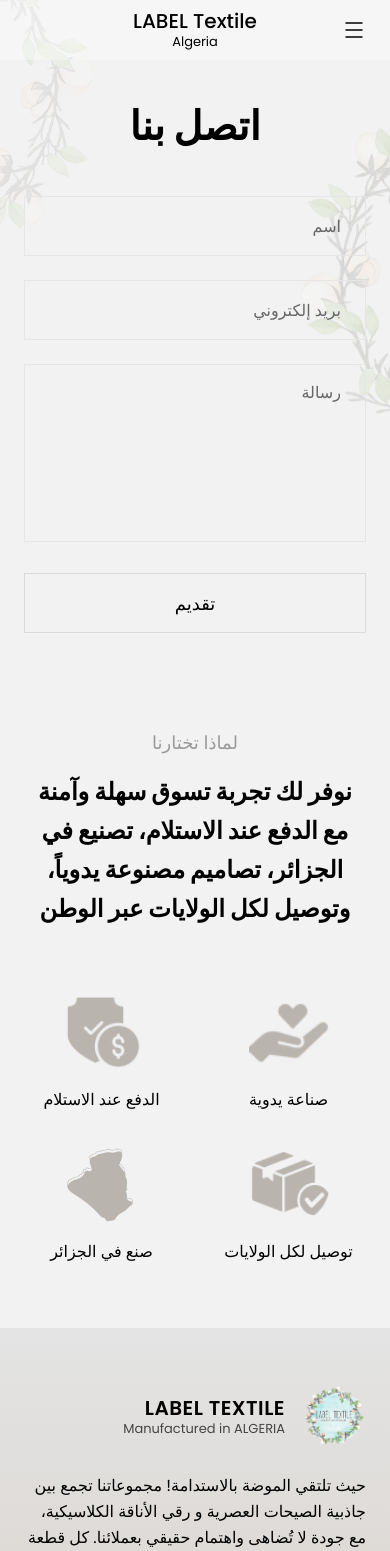
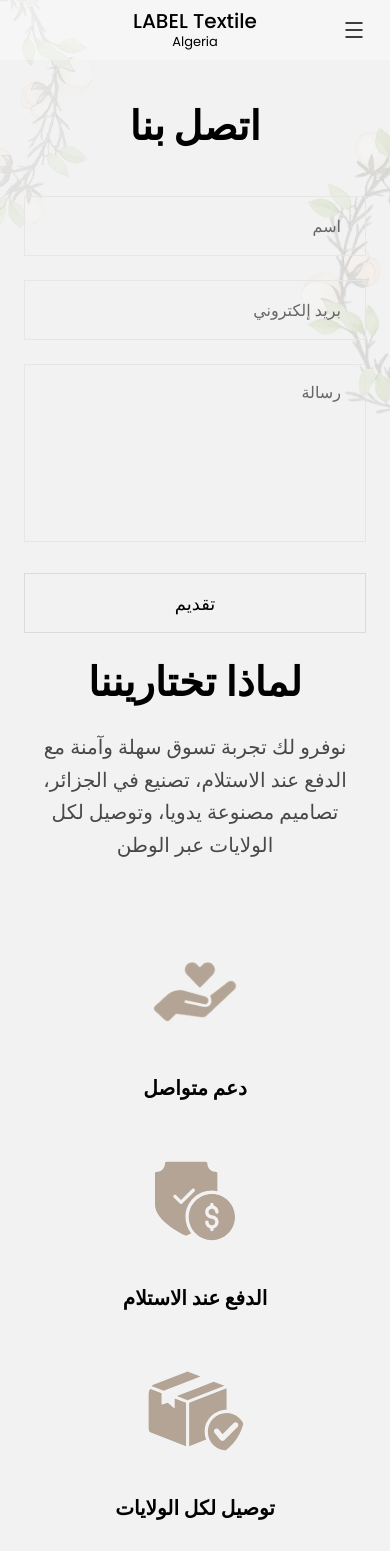
Before and after one commit to elevateitsystems/maseri, a Next.js app: page /contact in a window 390 px wide. Shown: the top 1551 px of the page. Built offline with nearby package versions, Linux system fonts and the light colour scheme.

Commit message:
refactor: standardize Features component usage, clean up global layout styles, and optimize CategoryCarousel responsive behavior

```diff
--- a/src/app/about/page.tsx
+++ b/src/app/about/page.tsx
@@ -3,6 +3,7 @@
 import AboutCommitment from "@/components/about/AboutCommitment";
 import AboutExperience from "@/components/about/AboutExperience";
 import AboutClosing from "@/components/about/AboutClosing";
+import Features from "@/components/home/components/Features";
 
 export default function AboutPage() {
   return (
@@ -11,6 +12,7 @@
       <AboutCommitment />
       <AboutExperience />
       <AboutClosing />
+      <Features/>
     </main>
   );
 }
--- a/src/app/layout.tsx
+++ b/src/app/layout.tsx
@@ -39,7 +39,7 @@
       className={`${inter.variable} ${almarai.variable} ${poppins.variable} h-full antialiased`}
     >
       <link href="https://fonts.googleapis.com/css2?family=Cormorant+Garamond:wght@400;500;600&display=swap" rel="stylesheet" />
-      <body className="font-almarai min-h-full flex flex-col bg-background text-foreground">
+      <body className="font-almarai min-h-full flex flex-col">
         <Navbar />
         <div className="bg-[#F2F2F2]">{children}</div>
         <Footer />
--- a/src/components/Footer.tsx
+++ b/src/components/Footer.tsx
@@ -7,7 +7,7 @@
   return (
     <footer className="relative w-full overflow-hidden font-poppins">
       {/* Background gradient — unchanged */}
-      <div className="absolute inset-0 bg-gradient-to-t from-[#C7B7A7] to-[#e4e4e4]" />
+      <div className="absolute inset-0 bg-gradient-to-t from-[#C7B7A7] to-[#F2F2F2]" />
 
       {/* ── Main Footer Content ── */}
       <div className="relative z-10 container mx-auto px-6 lg:px-10 pt-14 pb-6">
--- a/src/components/about/AboutClosing.tsx
+++ b/src/components/about/AboutClosing.tsx
@@ -22,7 +22,7 @@
           ترتديها
         </p>
 
-        <div className="relative w-full aspect-[21/9] overflow-hidden rounded-sm grayscale-[0.2] opacity-90">
+        <div className="relative w-1/2 mx-auto aspect-[21/9] overflow-hidden rounded-sm grayscale-[0.2] opacity-90">
           <Image
             src="/assets/about-us/Rectangle 57 (2).png"
             alt="Closing View"
--- a/src/components/contact/ContactUs.tsx
+++ b/src/components/contact/ContactUs.tsx
@@ -2,6 +2,7 @@
 
 import React from "react";
 import Image from "next/image";
+import Features from "../home/components/Features";
 
 const features = [
   {
@@ -24,9 +25,9 @@
 
 export default function ContactUs() {
   return (
-    <section className="relative w-full overflow-hidden  py-16 md:py-24 bg-[#F2F2F2]">
+    <section className="relative w-full overflow-hidden  py-16 md:py-24">
       {/* Decorative Background Images */}
-      <div className="absolute left-0 top-0 h-full w-[150px] md:w-[250px] lg:w-[300px] opacity-60 pointer-events-none">
+      <div className=" absolute left-0 top-0 h-full w-[150px] md:w-[250px] lg:w-[300px] opacity-60 pointer-events-none">
         <Image
           src="/assets/contacts_us_left_image.png"
           alt=""
@@ -34,7 +35,7 @@
           className="object-contain object-left-top"
         />
       </div>
-      <div className="absolute right-0 top-0 h-full w-[150px] md:w-[250px] lg:w-[300px] opacity-60 pointer-events-none">
+      <div className=" absolute right-0 top-0 h-full w-[150px] md:w-[250px] lg:w-[300px] opacity-60 pointer-events-none">
         <Image
           src="/assets/contacts_us_right_image.png"
           alt=""
@@ -43,7 +44,7 @@
         />
       </div>
 
-      <div className="container relative mx-auto px-6 lg:px-10">
+      <div className="container relative mx-auto px-6 lg:px-10 space-y-6">
         {/* Contact Form Section */}
         <div className="full mx-auto text-center">
           <h1 className="text-[40px] md:text-[60px] font-bold text-black mb-10 mt-8">
@@ -84,31 +85,7 @@
         </div>
 
         {/* Features Section */}
-        <div className="mt-24 md:mt-32 text-center">
-          <h2 className="text-[18px] text-neutral-600 mb-4">لماذا تختارنا</h2>
-          <p className="max-w-[800px] mx-auto text-[24px] md:text-[32px] leading-relaxed font-bold text-black mb-16">
-            نوفر لك تجربة تسوق سهلة وآمنة مع الدفع عند الاستلام، تصنيع في
-            الجزائر، تصاميم مصنوعة يدوياً، وتوصيل لكل الولايات عبر الوطن
-          </p>
-
-          <div className="grid grid-cols-2 md:grid-cols-4 gap-8 md:gap-12">
-            {features.map((feature, index) => (
-              <div key={index} className="flex flex-col items-center gap-4">
-                <div className="relative size-20 md:size-24">
-                  <Image
-                    src={feature.icon}
-                    alt={feature.title}
-                    fill
-                    className="object-contain grayscale-[0.5] opacity-80"
-                  />
-                </div>
-                <span className="text-[16px] md:text-[18px] font-medium text-black">
-                  {feature.title}
-                </span>
-              </div>
-            ))}
-          </div>
-        </div>
+        <Features/>
       </div>
     </section>
   );
--- a/src/components/home/components/Features.tsx
+++ b/src/components/home/components/Features.tsx
@@ -31,12 +31,10 @@
         {/* Header Section */}
         <div className="text-center max-w-4xl mx-auto mb-20">
           <h2 className="text-[40px] font-semibold text-black mb-6 leading-tight">
-            حيث تلتقي حيث تلتقي
+           لماذا تختاريننا
           </h2>
           <p className="text-[20px] font-medium text-black/70 leading-relaxed">
-            حيث تلتقي الموضة بالاستدامة حيث تلتقي الموضة بالاستدامة حيث تلتقي
-            الموضة بالاستدامة حيث تلتقي الموضة بالاستدامة حيث تلتقي الموضة
-            بالاستدامة حيث تلتقي الموضة بالاستدامة
+           نوفرو لك تجربة تسوق سهلة وآمنة مع الدفع عند الاستلام، تصنيع في الجزائر، تصاميم مصنوعة يدويا، وتوصيل لكل الولايات عبر الوطن
           </p>
         </div>
 
--- a/src/components/home/components/InfoSection.tsx
+++ b/src/components/home/components/InfoSection.tsx
@@ -39,17 +39,11 @@
           {/* LEFT SIDE (Text) */}
           <div className="sm:flex-1 flex flex-col items-start text-start space-y-8">
             <h2 className="text-[56px] font-semibold text-black leading-tight">
-              حيث تلتقي
+              مصنوعة بجودة واهتمام بالتفاصيل
             </h2>
 
             <p className="text-[20px] font-medium text-black/70 leading-relaxed max-w-[600px]">
-              حيث تلتقي الموضة بالاستدامة حيث تلتقي الموضة بالاستدامة حيث تلتقي
-              الموضة بالاستدامة حيث تلتقي الموضة بالاستدامة حيث تلتقي الموضة
-              بالاستدامة حيث تلتقي الموضة بالاستدامة حيث تلتقي الموضة بالاستدامة
-              حيث تلتقي الموضة بالاستدامة حيث تلتقي الموضة بالاستدامة حيث تلتقي
-              الموضة بالاستدامة حيث تلتقي الموضة بالاستدامة حيث تلتقي الموضة
-              بالاستدامة حيث تلتقي الموضة بالاستدامة حيث تلتقي الموضة بالاستدامة
-            </p>
+والخبرة التقليدية في الخياطة. نحن نفتخر بأن منتجاتنا مصنوعة في الجزائر، ونولي اهتماماً كبيراً بكل مرحلة من مراحل الإنتاج، من اختيار الأقمشة إلى آخر لمسة في الخياطة، لضمان جودة عالية راحة ومتانة تدوم. نعتمد على مواد مختارة بعناية وحرفيين ذوي خبرة لنقدم ملابس تعكس الأناقة والأصالة في نفس الوقت كل قطعة تمر بعملية إنتاج دقيقة حيث تكون الجودة والدقة هما الأساس، لنضمن أن كل منتج يلبي توقعات المرأة العصرية التي تبحث عن الأناقة والراحة في آن واحد            </p>
           </div>
         </div>
       </div>
```
Also changed, not shown: src/components/CategoryCarousel.tsx (+25 -15 lines).
